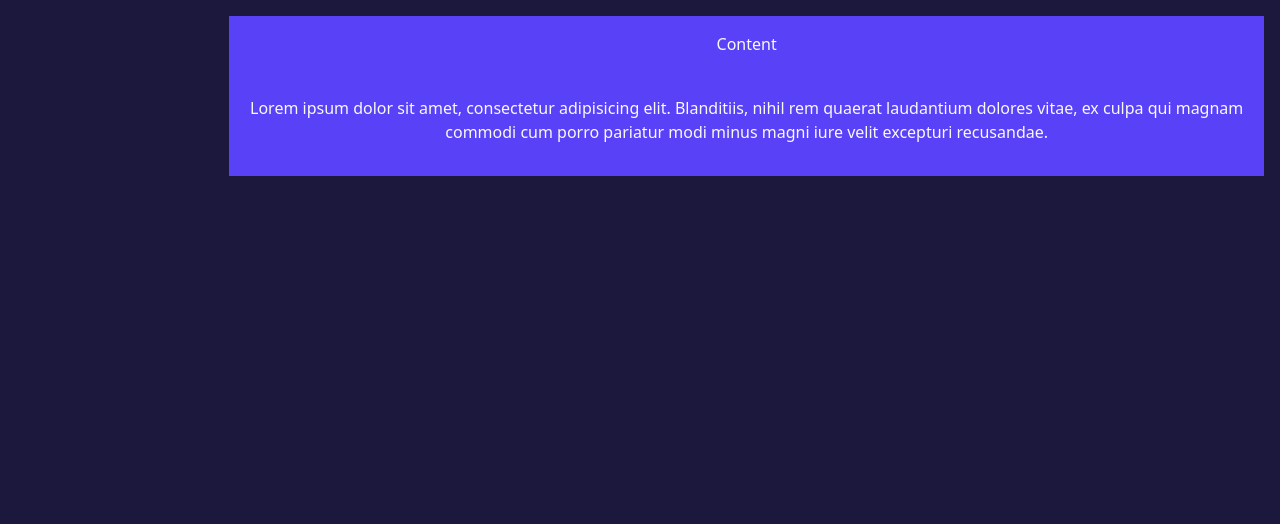
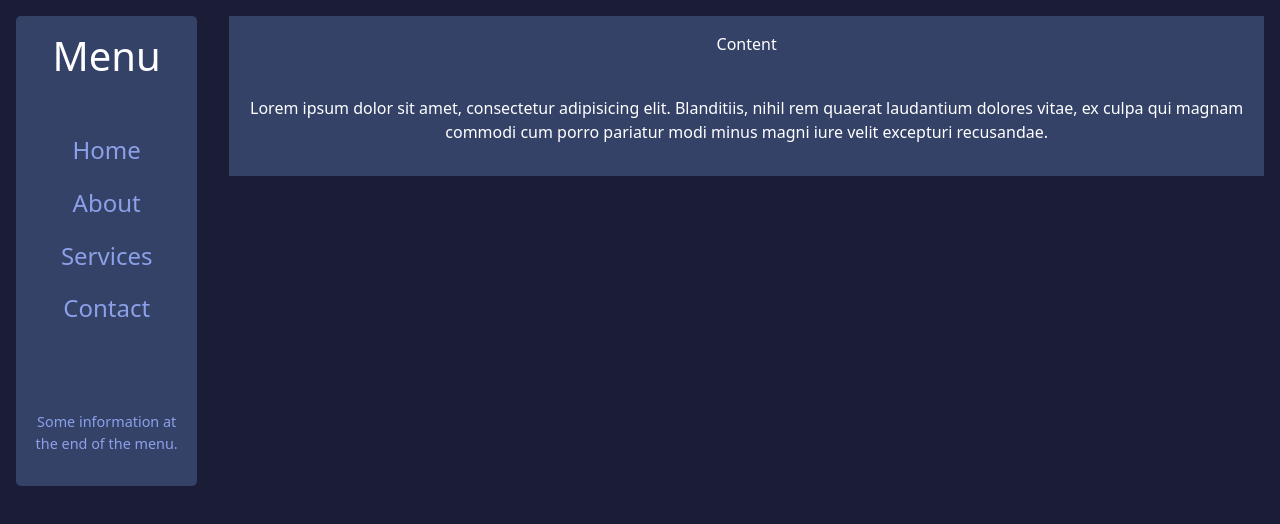
Before and after one commit to DominicLaercio/arcade-verse, a React (Vite) app: page / in a window 1280 px wide. Shown: the top 524 px of the page. Built offline with nearby package versions, Linux system fonts and the light colour scheme.

Commit message:
feat: Added a base side menu and set it to not appear for mobile.

```diff
--- a/src/components/Home/Home.scss
+++ b/src/components/Home/Home.scss
@@ -1,7 +1,7 @@
 @use "../../styles/base.scss" as *;
 
 .home {
-    background-color: #1c173d;
+    background-color: $body-bg;
     width: 100vw;
     height: 100vh;
     display: grid;
@@ -10,6 +10,17 @@
     @media (min-width: 768px) {
         grid-template-columns: 1fr 5fr;
     }
+
+    .menu-area {
+        display: none;
+
+        @media (min-width: 768px) {
+            display: block;
+            grid-column: 1 / 2;
+            grid-row: 1 / 3;
+        }
+    }
+
 
     .content-area {
         width: 100%;
@@ -26,6 +37,7 @@
     .content{
         padding: 1rem;
         flex: 1;
-        background-color: #5941f8;
+        background-color: $primary;
+        color: white;
     }
 }
--- a/src/components/Home/Home.tsx
+++ b/src/components/Home/Home.tsx
@@ -1,11 +1,13 @@
 import './Home.scss'
-
-
+import Menu from '../Menu/Menu'
 
 const Home = () => {
-
     return (
         <div className="home">
+            <div className="menu-area">
+                <Menu />
+            </div>
+
             <div className="content-area">
                 <div className="content">
                     <p>Content</p>
--- /dev/null
+++ b/src/components/Menu/Menu.scss
@@ -0,0 +1,33 @@
+@use '../../styles/base.scss' as *;
+
+.menu {
+    background-color: $primary;
+    display: flex;
+    flex-direction: column;
+    align-items: center;
+    padding: 1rem;
+    margin: 1rem;
+    border-radius: 5px;
+    color: white;
+
+    .menu-items {
+        display: flex;
+        flex-direction: column;
+        gap: 1rem;
+        margin-top: 3rem;
+        text-align: center;
+        color: $secondary;
+
+        :hover {
+            cursor: pointer;
+            color: $secondary-highlight;
+        }
+    }
+
+    .menu-info {
+        margin-top: 5rem;
+        font-size: 0.9rem;
+        color: $secondary;
+        text-align: center;
+    }
+}
--- /dev/null
+++ b/src/components/Menu/Menu.tsx
@@ -0,0 +1,20 @@
+import './Menu.scss';
+
+const Menu = () => {
+    return (
+        <menu className="menu">
+            <h1>Menu</h1>
+            <div className="menu-items">
+                <h4>Home</h4>
+                <h4>About</h4>
+                <h4>Services</h4>
+                <h4>Contact</h4>
+            </div>
+            <div className="menu-info">
+                <p>Some information at the end of the menu.</p>
+            </div>
+        </menu>
+    );
+};
+
+export default Menu;
--- a/src/styles/base.scss
+++ b/src/styles/base.scss
@@ -1,7 +1,12 @@
 @import "bootstrap/scss/functions";
 
-$primary: #ffffff;
-$body-bg: #121212;
-$body-color: #f8f9fa;
+$primary: #344268;
+$primary-highlight: #407cc5;
+
+$secondary: #8ca0e8;
+$secondary-highlight: #bccbff;
+
+$body-bg: #1b1d36;
+$body-color: #939393;
 
 @import "bootstrap/scss/bootstrap";
```
